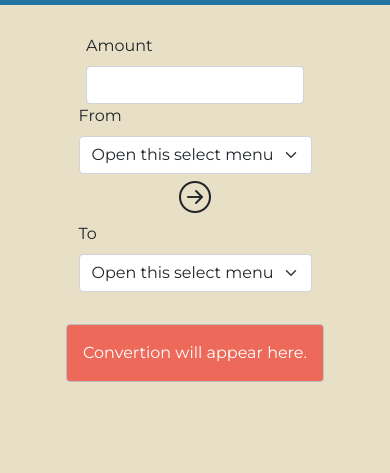
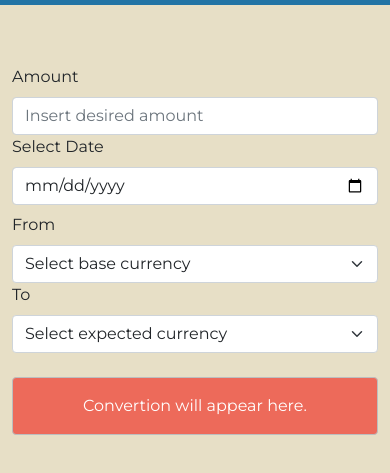
Before and after one commit to Readpato/exchange-rates-webpage, a website: page index.html in a window 390 px wide. Shown: the part 45-518 px from the top of the page. Drawn offline with nearby package versions, Linux system fonts and the light colour scheme.

Commit message:
feat: Restructure layout
The layout has been restructured to use the Bootstrap grid. It has also been restructured to be responsive at different breakpoint sizes

```diff
--- a/index.html
+++ b/index.html
@@ -28,52 +28,75 @@
       </div>
     </nav>
 
-    <main>
-      <div class="container exchange-rates-layout">
-        <form class="currency-selector-wrapper">
-          <div class="amount-wrapper">
+    <main class="d-flex align-items-center">
+      <div class="container">
+        <form>
+          <div class="row justify-content-center">
+            <div class="amount-wrapper col-lg-4 col-sm-12">
               <label for="amount-input" class="form-label">Amount</label>
-            <input type="number" class="form-control" id="amount-input" />
+              <input
+                type="number"
+                class="form-control"
+                id="amount-input"
+                placeholder="Insert desired amount"
+              />
             </div>
-
-          <div class="from-currency-wrapper">
-            <label for="currency-selector" class="form-label">From</label>
+            <div class="col-md-auto align-self-end">
+              <i class="bi bi-info-circle info-icon"></i>
+            </div>
+            <div class="date-wrapper col-lg-4 col-sm-12">
+              <label for="amount-input" class="form-label">Select Date</label>
+              <input type="date" class="form-control" id="date-input" />
+            </div>
+          </div>
+          <div class="row justify-content-center mt-2">
+            <div class="base-currency-wrapper col-lg-4 col-sm-12">
+              <label for="base-currency-selector" class="form-label"
+                >From</label
+              >
               <select
                 id="from-currency-selector"
                 class="form-select"
                 aria-label="Default select example"
               >
-              <option selected>Open this select menu</option>
+                <option selected>Select base currency</option>
                 <option value="1">One</option>
                 <option value="2">Two</option>
                 <option value="3">Three</option>
               </select>
             </div>
-
-          <div>
-            <i class="bi bi-arrow-right-circle"></i>
+            <div class="col-md-auto d-flex">
+              <i
+                class="bi bi-arrow-right-circle align-self-end arrow-right"
+              ></i>
             </div>
-
-          <div class="to-currency-wrapper">
-            <label for="to-currency-selector" class="form-label">To</label>
+            <div class="expected-currency-wrapper col-lg-4 col-sm-12">
+              <label for="expected-currency-selector" class="form-label"
+                >To</label
+              >
               <select
                 id="to-currency-selector"
                 class="form-select"
                 aria-label="Default select example"
               >
-              <option selected>Open this select menu</option>
+                <option selected>Select expected currency</option>
                 <option value="1">One</option>
                 <option value="2">Two</option>
                 <option value="3">Three</option>
               </select>
             </div>
+          </div>
         </form>
 
+        <div class="row mt-4 d-flex justify-content-center text-center">
+          <div class="col col-lg-6 col-sm-12">
             <div
               class="alert alert-dark text-white convertion-results"
               role="alert"
             >
               Convertion will appear here.
+            </div>
+          </div>
         </div>
       </div>
     </main>
--- a/src/styles/_main.scss
+++ b/src/styles/_main.scss
@@ -1,40 +1,59 @@
 main {
   background-color: $main-color;
   width: 100%;
+  height: 40vh;
 
-  .exchange-rates-layout {
-    height: 50vh;
-    display: flex;
-    justify-content: center;
-    align-items: center;
-    flex-direction: column;
-
-    .currency-selector-wrapper {
-      display: flex;
-      width: 100%;
-      justify-content: space-evenly;
-      align-items: center;
-
-      .bi-arrow-right-circle {
+  .info-icon {
     font-size: 2em;
   }
+
+  .arrow-right {
+    font-size: 2em;
   }
 
   .convertion-results {
     background-color: $result-color;
-      margin-top: 2rem;
   }
 }
 
 @media screen and (max-width: 1024px) {
-    .currency-selector-wrapper {
-      flex-direction: column;
+  main {
+    height: 40vh;
+  }
+
+  .arrow-right {
+    display: none;
+  }
+
+  .info-icon {
+    display: none;
+  }
+}
+
+@media screen and (max-width: 975px) {
+  main {
+    height: 60vh;
+  }
+
+  .arrow-right {
+    display: none;
+  }
+
+  .info-icon {
+    display: none;
   }
 }
 
 @media screen and (max-width: 670px) {
-    .currency-selector-wrapper {
-      flex-direction: column;
+  main {
+    height: 60vh;
+  }
+
+  .arrow-right {
+    display: none;
+  }
+
+  .info-icon {
+    display: none;
   }
 }
-}
```
Also changed, not shown: src/styles/style.css, 1 other file. Lines whose indentation alone changed are shown as unchanged.
